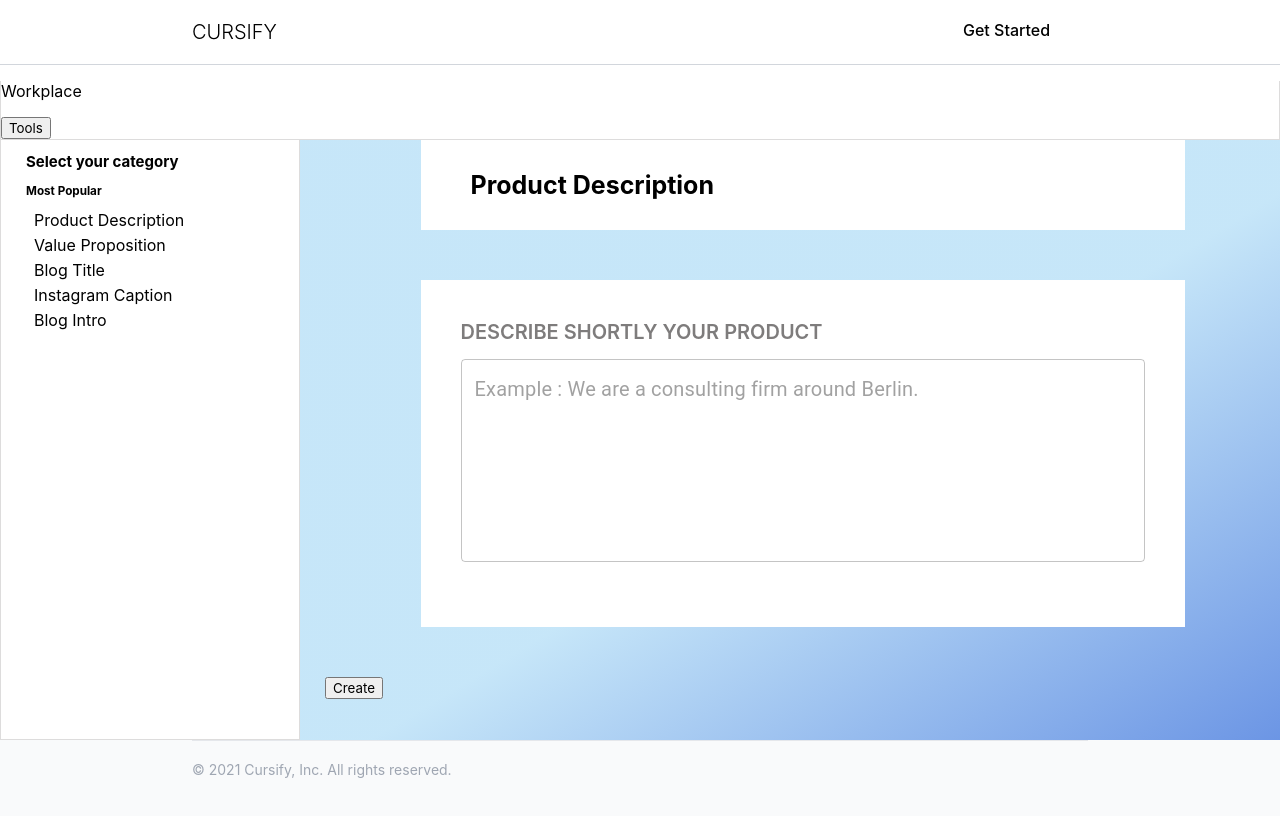
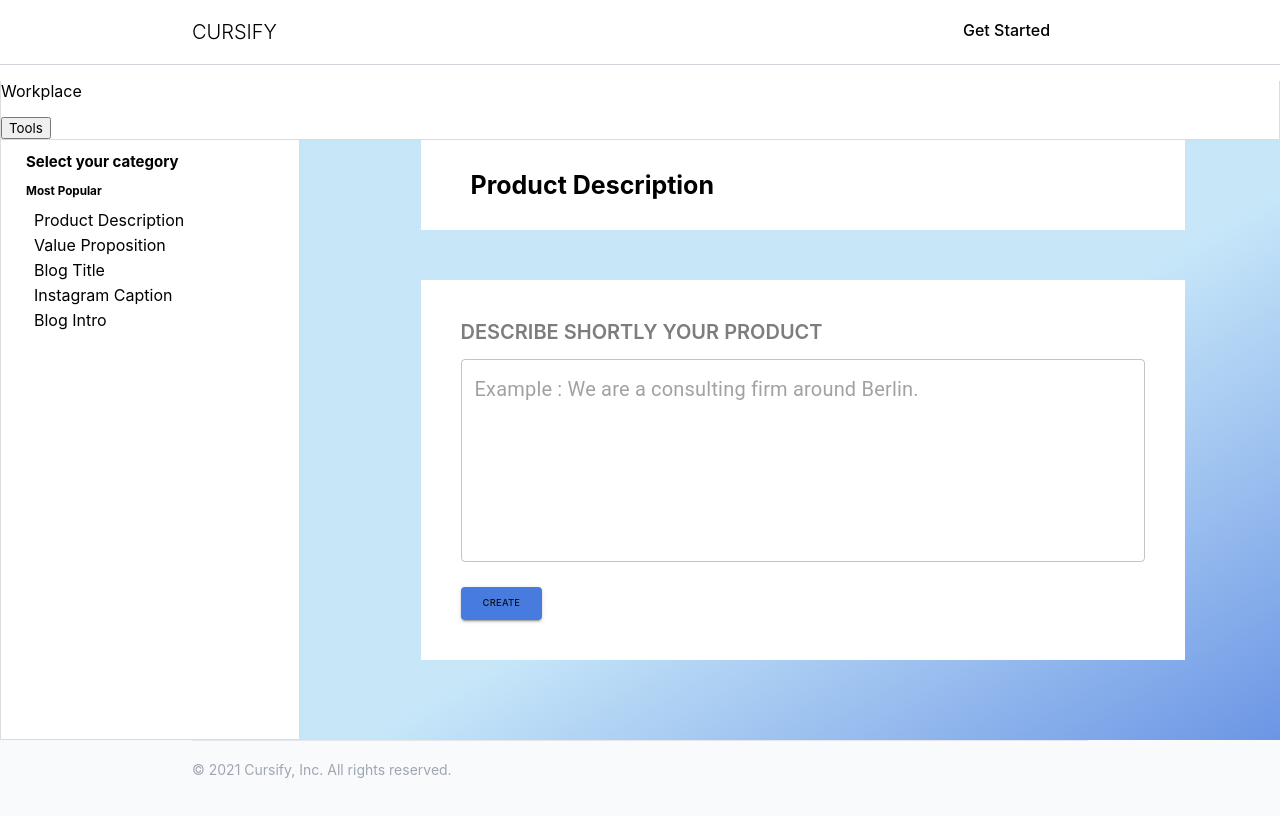
Before and after one commit to YoannBuzenet/ai_next_app, a Next.js app: page /workplace in a window 1280 px wide. Both pictures are taken after a click on the element "Product Description". Shown: the top 816 px of the page. Built offline with nearby package versions, Linux system fonts and the light colour scheme; no server answers.

Commit message:
create button OK

```diff
--- a/components/HeartWorkPlace.jsx
+++ b/components/HeartWorkPlace.jsx
@@ -1,5 +1,13 @@
 import style from "../styles/HeartWorkPlace.module.css";
 import TextField from "@material-ui/core/TextField";
+import Button from "@material-ui/core/Button";
+import { makeStyles } from "@material-ui/core/styles";
+
+const useStyles = makeStyles((theme) => ({
+  button: {
+    backgroundColor: "#477bde",
+  },
+}));
 
 const HeartWorkPlace = ({
   categoryObject,
@@ -8,6 +16,8 @@ const HeartWorkPlace = ({
   userInputs,
   setUserInputs,
 }) => {
+  const classes = useStyles();
+
   console.log("categoryObject", categoryObject);
   if (categoryObject === null) {
     return (
@@ -27,7 +37,7 @@ const HeartWorkPlace = ({
             <div key={index} className={style.oneInput}>
               <p>{input.label}</p>
               <TextField
-                InputProps={{ style: { fontSize: 20 } }} // font size of input text
+                InputProps={{ style: { fontSize: 20 } }}
                 placeholder={input.placeholder}
                 value={userInputs?.[input.name] || ""}
                 onChange={(e) =>
@@ -40,10 +50,15 @@ const HeartWorkPlace = ({
               />
             </div>
           ))}
+          <Button
+            onClick={sendDataToBackEnd}
+            className={classes.button}
+            variant="contained"
+            size="large"
+          >
+            Create
+          </Button>
         </div>
-        <button type="button" onClick={sendDataToBackEnd}>
-          Create
-        </button>
       </div>
     );
   }
```
